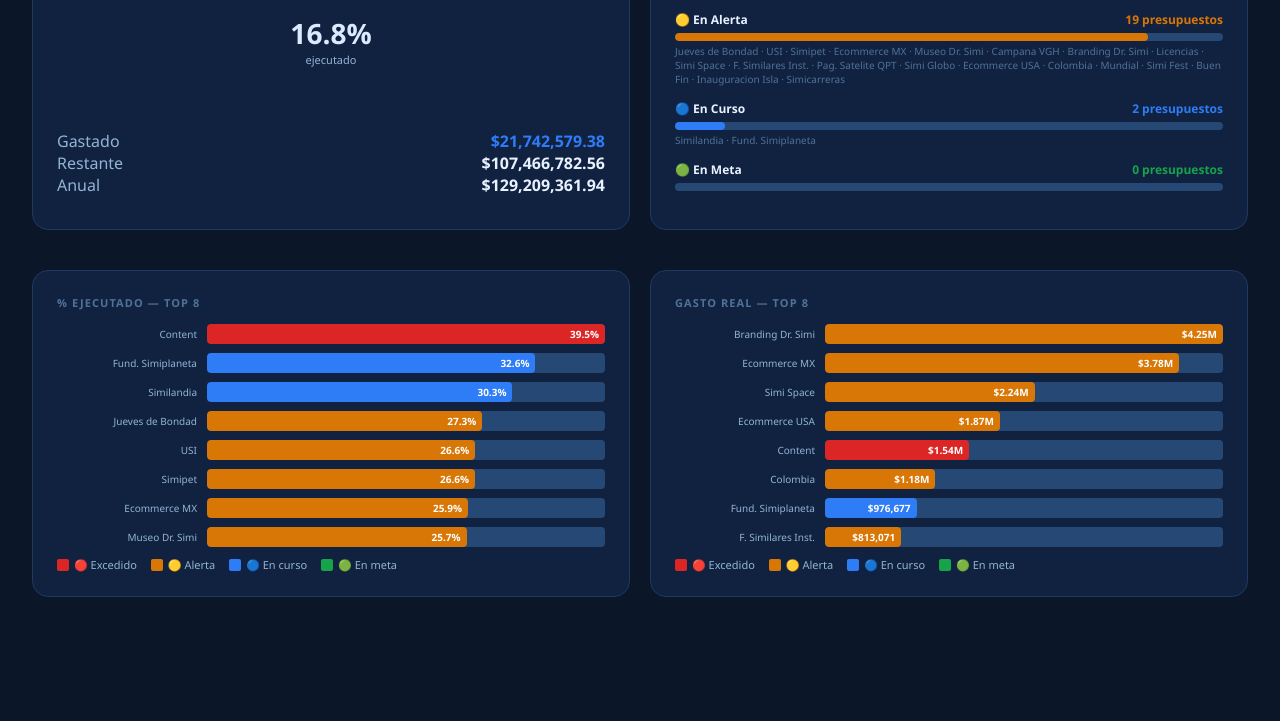
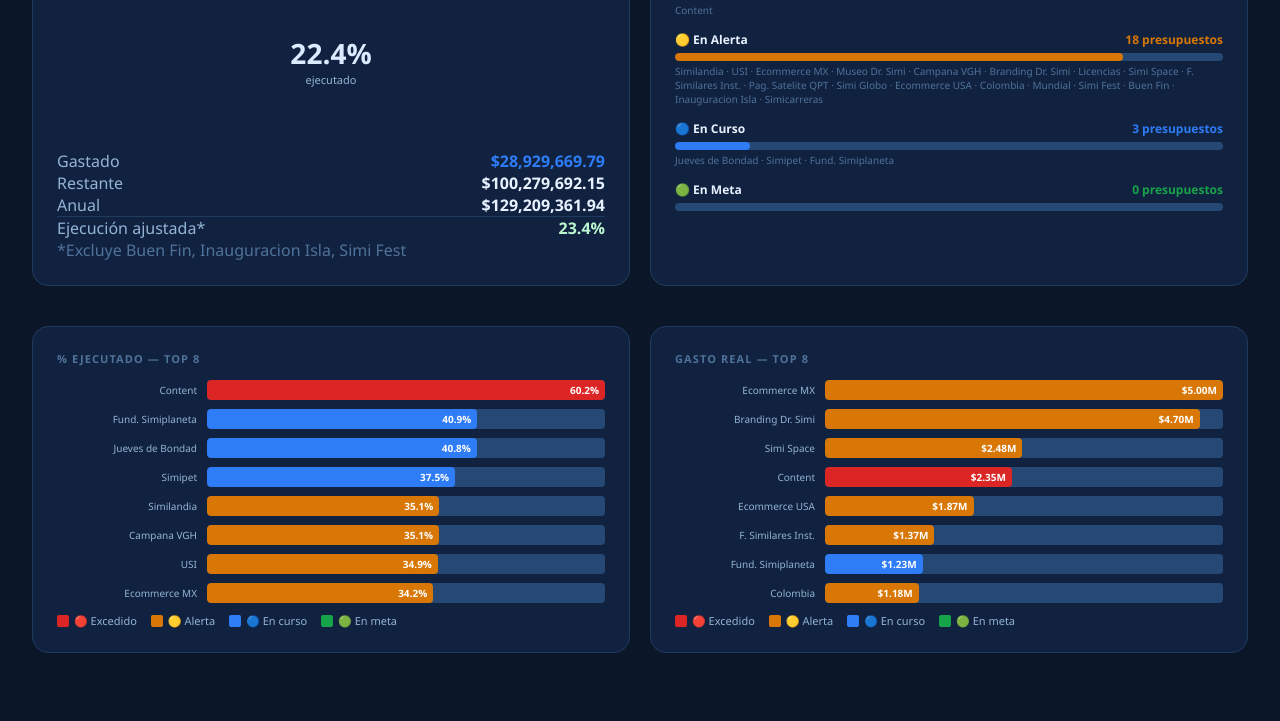
Before and after one commit to karinacastilla96/Semaforo-Gasto, a plain HTML site: page index.html in a window 1280 px wide. Shown: the part 668-1389 px from the top of the page. Before the commit the page ends 1333 px from the top, so only its background shows below. Drawn offline with Linux system fonts and the light colour scheme.

Commit message:
Update index.html

```diff
--- a/index.html
+++ b/index.html
@@ -14,10 +14,10 @@
 .legend{display:flex;gap:14px;margin-top:12px;flex-wrap:wrap}
 .legend-item{display:flex;align-items:center;gap:6px;font-size:11px;color:#93B4D4}
 .legend-dot{width:10px;height:10px;border-radius:50%;flex-shrink:0}
-.ej-box{background:rgba(10,31,68,.7);border:2px solid #2E7CF6;border-radius:14px;padding:16px 26px;text-align:center;min-width:150px}
-.ej-box .lbl{font-size:10px;color:#4F7299;text-transform:uppercase;letter-spacing:.14em}
-.ej-box .num{font-size:44px;font-weight:900;color:#DBEAFE;line-height:1.1;margin-top:4px}
-.ej-box .sub{font-size:11px;color:#93B4D4;margin-top:2px}
+.ej-box{background:rgba(10,31,68,.7);border:2px solid #2E7CF6;border-radius:14px;padding:14px 22px;text-align:center;min-width:135px}
+.ej-box .lbl{font-size:10px;color:#4F7299;text-transform:uppercase;letter-spacing:.1em}
+.ej-box .num{font-size:38px;font-weight:900;color:#DBEAFE;line-height:1.1;margin-top:4px}
+.ej-box .sub{font-size:10px;color:#93B4D4;margin-top:2px}
 .kpis{display:grid;grid-template-columns:repeat(auto-fit,minmax(175px,1fr));gap:14px;padding:22px 32px 0}
 .kpi{background:#112240;border:1px solid #1E3A5F;border-radius:12px;padding:14px 16px;border-top-width:3px;border-top-style:solid}
 .kpi .icon{font-size:20px;margin-bottom:5px}
@@ -86,7 +86,7 @@
 .sem-bg{background:#254875;border-radius:4px;height:8px;overflow:hidden}
 .sem-f{height:100%;border-radius:4px}
 .sem-names{font-size:10px;color:#4F7299;margin-top:3px}
-@media(max-width:700px){.g2{grid-template-columns:1fr}.hbl{width:90px}}
+@media(max-width:700px){.g2{grid-template-columns:1fr}.hbl{width:90px}.ej-box{min-width:120px;padding:10px 16px}.ej-box .num{font-size:28px}}
 </style>
 </head>
 <body>
@@ -96,31 +96,31 @@
 //  DATOS — solo actualiza esta sección cada mes
 // ════════════════════════════════════════════════════════════
 const DATOS = {
-  mesCierre: "Abril 2026",
-  mesNum: 4,
+  mesCierre: "Mayo 2026",
+  mesNum: 5,
   presupuestos: [
-    { nombre:"Content",             anual:3900000,     gasto:1538650,    sugerido:1418181.82 },
-    { nombre:"Similandia",          anual:2000000,     gasto:605588.15,  sugerido:727272.73  },
-    { nombre:"Jueves de Bondad",    anual:1500000,     gasto:409359.38,  sugerido:545454.55  },
-    { nombre:"USI",                 anual:1500000,     gasto:398978.26,  sugerido:545454.55  },
-    { nombre:"Simipet",             anual:3000000,     gasto:796897.13,  sugerido:1090909.09 },
-    { nombre:"Ecommerce MX",        anual:14609361.94, gasto:3778975.41, sugerido:5312495.25 },
-    { nombre:"Museo Dr. Simi",      anual:3000000,     gasto:771852.09,  sugerido:1090909.09 },
-    { nombre:"Campana VGH",         anual:3000000,     gasto:751017.58,  sugerido:1090909.09 },
-    { nombre:"Branding Dr. Simi",   anual:17000000,    gasto:4245568.54, sugerido:6181818.18 },
-    { nombre:"Licencias",           anual:3000000,     gasto:747120.66,  sugerido:1090909.09 },
-    { nombre:"Fund. Simiplaneta",   anual:3000000,     gasto:976677.22,  sugerido:1090909.09 },
-    { nombre:"Simi Space",          anual:12000000,    gasto:2236105.36, sugerido:4363636.36 },
-    { nombre:"F. Similares Inst.",  anual:5400000,     gasto:813070.86,  sugerido:1963636.36 },
-    { nombre:"Pag. Satelite QPT",   anual:3000000,     gasto:365855.42,  sugerido:1090909.09 },
-    { nombre:"Simi Globo",          anual:2100000,     gasto:242448.64,  sugerido:763636.36  },
-    { nombre:"Ecommerce USA",       anual:21000000,    gasto:1865315.03, sugerido:7636363.64 },
-    { nombre:"Colombia",            anual:8000000,     gasto:1177747.15, sugerido:2909090.91 },
-    { nombre:"Mundial",             anual:12000000,    gasto:21352.5,    sugerido:4363636.36 },
-    { nombre:"Simi Fest",           anual:4800000,     gasto:0,          sugerido:1745454.55 },
-    { nombre:"Buen Fin",            anual:2000000,     gasto:0,          sugerido:727272.73  },
-    { nombre:"Inauguracion Isla",   anual:3000000,     gasto:0,          sugerido:1090909.09 },
-    { nombre:"Simicarreras",        anual:400000,      gasto:0,          sugerido:145454.55  }
+    { nombre:"Content",             anual:3900000,     gasto:2347933.34, sugerido:1772727.27 },
+    { nombre:"Similandia",          anual:2000000,     gasto:702688.20,  sugerido:909090.91  },
+    { nombre:"Jueves de Bondad",    anual:1500000,     gasto:612109.30,  sugerido:681818.18  },
+    { nombre:"USI",                 anual:1500000,     gasto:523878.57,  sugerido:681818.18  },
+    { nombre:"Simipet",             anual:3000000,     gasto:1126035.12, sugerido:1363636.36 },
+    { nombre:"Ecommerce MX",        anual:14609361.94, gasto:4998446.03, sugerido:6640619.06 },
+    { nombre:"Museo Dr. Simi",      anual:3000000,     gasto:1019619.23, sugerido:1363636.36 },
+    { nombre:"Campana VGH",         anual:3000000,     gasto:1052939.68, sugerido:1363636.36 },
+    { nombre:"Branding Dr. Simi",   anual:17000000,    gasto:4704879.18, sugerido:7727272.73 },
+    { nombre:"Licencias",           anual:3000000,     gasto:873272.48,  sugerido:1363636.36 },
+    { nombre:"Fund. Simiplaneta",   anual:3000000,     gasto:1226502.87, sugerido:1363636.36 },
+    { nombre:"Simi Space",          anual:12000000,    gasto:2480125.37, sugerido:5454545.45 },
+    { nombre:"F. Similares Inst.",  anual:5400000,     gasto:1373374.74, sugerido:2454545.45 },
+    { nombre:"Pag. Satelite QPT",   anual:3000000,     gasto:393595.75,  sugerido:1363636.36 },
+    { nombre:"Simi Globo",          anual:2100000,     gasto:394787.57,  sugerido:954545.45  },
+    { nombre:"Ecommerce USA",       anual:21000000,    gasto:1865315.03, sugerido:9545454.55 },
+    { nombre:"Colombia",            anual:8000000,     gasto:1177747.15, sugerido:3636363.64 },
+    { nombre:"Mundial",             anual:12000000,    gasto:1049467.49, sugerido:5454545.45 },
+    { nombre:"Simi Fest",           anual:4800000,     gasto:997011,     sugerido:2181818.18 },
+    { nombre:"Buen Fin",            anual:2000000,     gasto:0,          sugerido:909090.91  },
+    { nombre:"Inauguracion Isla",   anual:3000000,     gasto:0,          sugerido:1363636.36 },
+    { nombre:"Simicarreras",        anual:400000,      gasto:9941.69,    sugerido:181818.18  }
   ]
 };
 
@@ -152,6 +152,15 @@
 const tA=data.reduce((a,d)=>a+d.anual,0);
 const tG=data.reduce((a,d)=>a+d.gasto,0);
 const tR=tA-tG,pT=tG/tA;
+
+// ── Ejecucion ajustada: excluye presupuestos estacionales ────────────────
+// (gasto concentrado en una temporada especifica, no lineal en el año)
+const ESTACIONALES = ["Buen Fin","Inauguracion Isla","Simi Fest"];
+const dataAjustada = data.filter(d=>!ESTACIONALES.includes(d.nombre));
+const tAaj = dataAjustada.reduce((a,d)=>a+d.anual,0);
+const tGaj = dataAjustada.reduce((a,d)=>a+d.gasto,0);
+const tRaj = tAaj-tGaj, pTaj = tGaj/tAaj;
+
 const N2=new Intl.NumberFormat("es-MX",{minimumFractionDigits:2,maximumFractionDigits:2});
 const N0=new Intl.NumberFormat("es-MX",{minimumFractionDigits:0,maximumFractionDigits:0});
 const ff=v=>"$"+N2.format(Math.abs(v));
@@ -223,9 +232,19 @@
           ...[[SC.excedido,"🔴 Excedido"],[SC.alerta,"🟡 Alerta (>5pp)"],[SC.ok,"🔵 En curso"],[SC.exacto,"🟢 En meta"]].map(([c,l])=>
             dv({class:"legend-item"},[dv({class:"legend-dot",style:{background:c}}),l])
           )
+        ]),
+        dv({style:{fontSize:10,color:"#4F7299",marginTop:8}},
+          "*Ejecución ajustada excluye: "+ESTACIONALES.join(", ")+" (gasto concentrado en temporada específica)"
+        )
+      ]),
+      dv({style:{display:"flex",gap:14,flexWrap:"wrap"}},[
+        dv({class:"ej-box"},[dv({class:"lbl"},"Ejecucion Global"),dv({class:"num"},fp(pT)),dv({class:"sub"},"del presupuesto anual")]),
+        dv({class:"ej-box",style:{borderColor:"#16A34A"}},[
+          dv({class:"lbl"},"Ejecucion Ajustada"),
+          dv({class:"num",style:{color:"#BBF7D0"}},fp(pTaj)),
+          dv({class:"sub"},"excluye estacionales*")
         ])
-      ]),
-      dv({class:"ej-box"},[dv({class:"lbl"},"Ejecucion Global"),dv({class:"num"},fp(pT)),dv({class:"sub"},"del presupuesto anual")])
+      ])
     ])
   ]);
 }
@@ -306,7 +325,12 @@
       ...[["Gastado",ff(tG),"#2E7CF6"],["Restante",ff(tR),"#E8F1FF"],["Anual",ff(tA),"#E8F1FF"]].map(([l,v,c])=>
         dv({style:{display:"flex",justifyContent:"space-between",color:"#93B4D4"}},[sp({},l),sp({style:{fontWeight:700,color:c}},v)])
       )
-    ])
+    ]),
+    dv({style:{marginTop:14,paddingTop:14,borderTop:"1px solid #1E3A5F",fontSize:12,display:"flex",justifyContent:"space-between",alignItems:"center"}},[
+      sp({style:{color:"#93B4D4"}},"Ejecución ajustada*"),
+      sp({style:{fontWeight:800,color:"#BBF7D0",fontSize:16}},fp(pTaj))
+    ]),
+    dv({style:{fontSize:10,color:"#4F7299",marginTop:4}},"*Excluye "+ESTACIONALES.join(", "))
   ]);
 
   const semDist=dv({class:"card"},[
```
